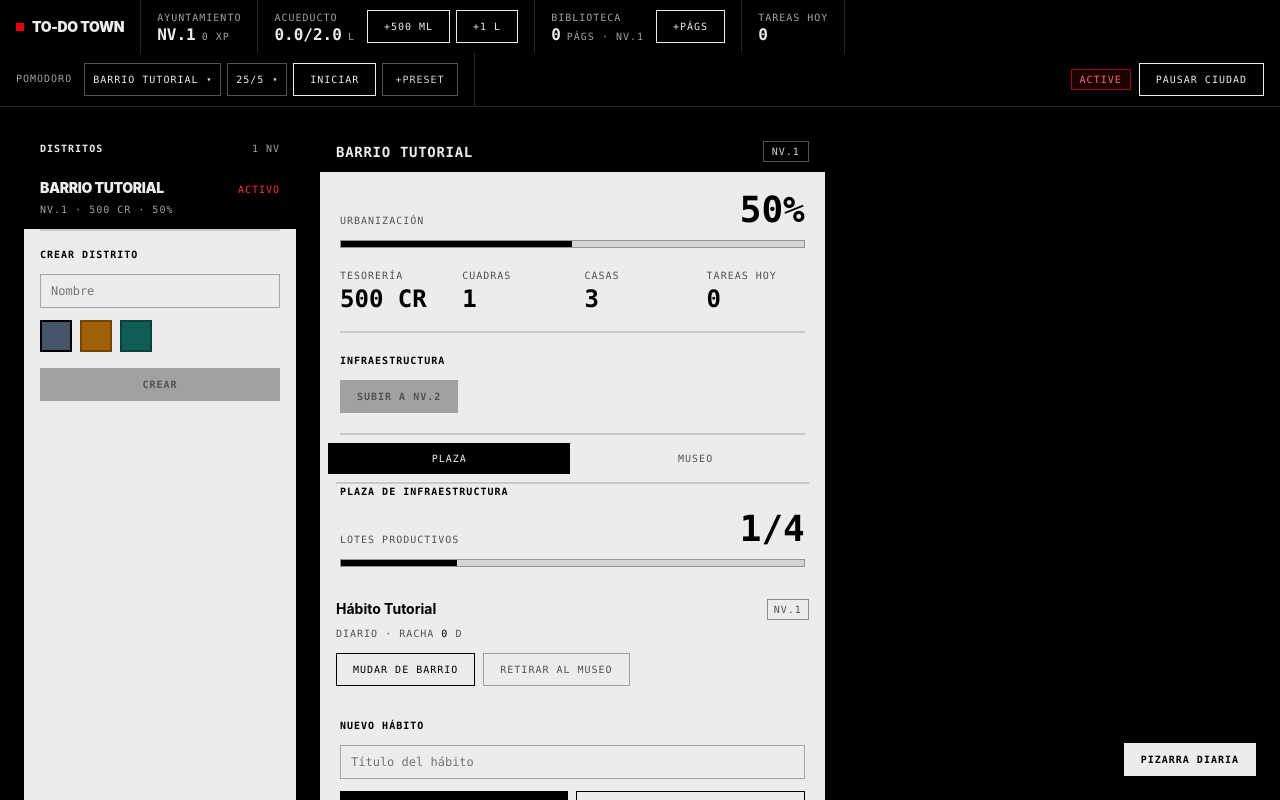
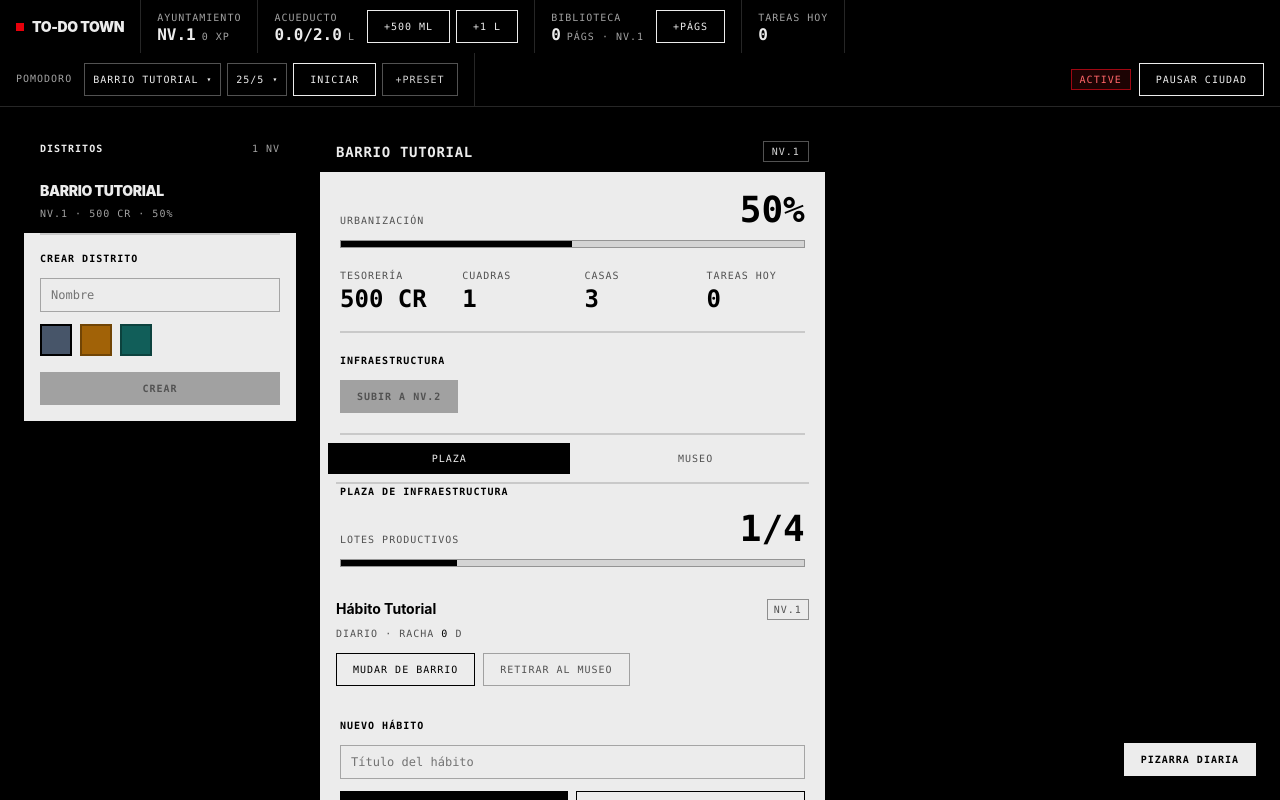
Before and after one commit to JuanCaccia/To-Do_Town, a React (Vite) app: page / in a window 1280 px wide. Built offline with nearby package versions, Linux system fonts and the light colour scheme.

Commit message:
fix(ui): keep district sidebar at its content height

```diff
--- a/src/ui/hud/NeighborhoodPanel.tsx
+++ b/src/ui/hud/NeighborhoodPanel.tsx
@@ -42,7 +42,7 @@ export function NeighborhoodPanel({ state, activeId, onSelect }: NeighborhoodPan
     <div className="grid gap-6 lg:max-w-[65%] lg:grid-cols-[17rem_1fr]">
       {/* One zone, one pearl block: the list and the create form share the same
           surface and are split only by an inset hairline. */}
-      <aside className="rounded-none bg-pearl text-black">
+      <aside className="self-start rounded-none bg-pearl text-black">
         <PanelTitle
           meta={
             <span className="font-mono text-[10px] uppercase tracking-widest text-neutral-400">
@@ -78,15 +78,8 @@ export function NeighborhoodPanel({ state, activeId, onSelect }: NeighborhoodPan
                     isActive ? 'bg-black text-pearl' : 'text-black hover:bg-black/5'
                   }`}
                 >
-                  <span className="flex items-baseline justify-between gap-2">
-                    <span className="text-sm font-black uppercase tracking-tight">
-                      {neighborhood.name}
-                    </span>
-                    {isActive && (
-                      <span className="font-mono text-[10px] uppercase tracking-widest text-red-500">
-                        Activo
-                      </span>
-                    )}
+                  <span className="text-sm font-black uppercase tracking-tight">
+                    {neighborhood.name}
                   </span>
                   <span
                     className={`mt-1 block font-mono text-[10px] uppercase tracking-widest ${
```
